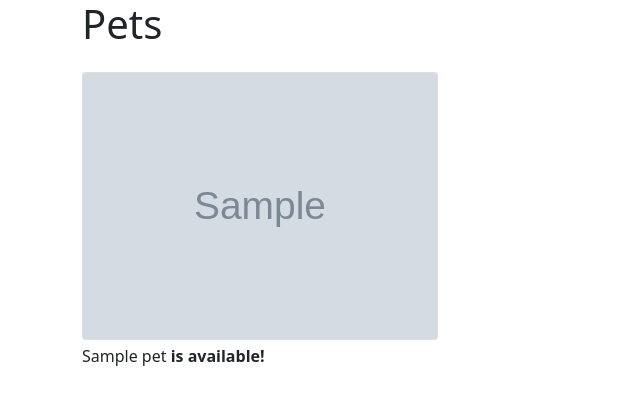
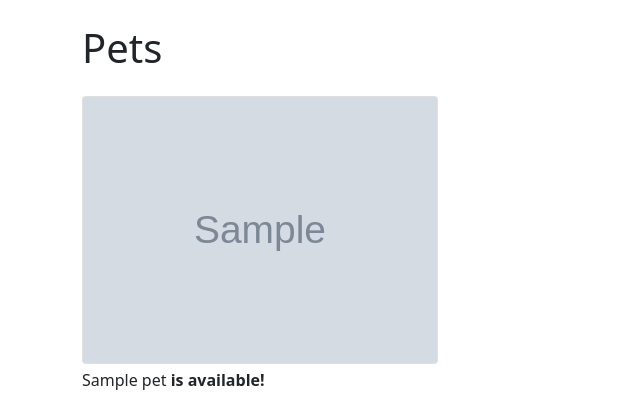
Before and after one commit to stgibson/wtforms-exercise, a Flask app: page / in a window 1280 px wide. Shown: the top 420 px of the page, without its empty margins (0-640 px from the left). Run offline with Flask 2, Linux system fonts and the light colour scheme; tables that the repository leaves empty hold one stand-in row (values such as "Sample post"); grey boxes marked "Sample" are stand-in pictures.

Commit message:
Set margin on top of heading in home page. Modified templates/home.html.

```diff
--- a/templates/home.html
+++ b/templates/home.html
@@ -3,7 +3,7 @@
 {% block title %}Home{% endblock %}
 
 {% block content %}
-  <h1 class="mb-4">Pets</h1>
+  <h1 class="my-4">Pets</h1>
   <div class="row">
     {% for pet in pets %}
       <div class="col-4">
```
